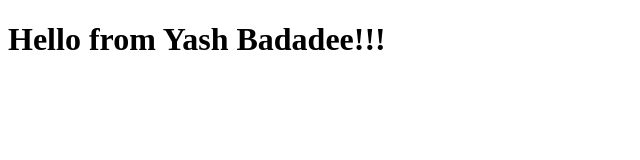
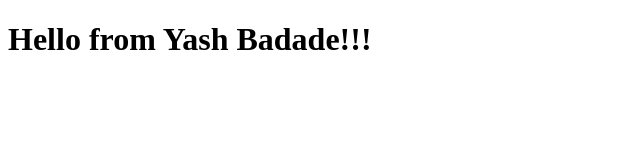
Before and after one commit to Yashbadade/Simple-html-site, a plain HTML site: page index.html in a window 1280 px wide. Shown: the full height of the page, 0-640 px from the left. Drawn offline with Linux system fonts and the light colour scheme.

Commit message:
Updated2

```diff
--- a/index.html
+++ b/index.html
@@ -4,6 +4,6 @@
   <title>My Simple Page</title>
 </head>
 <body>
-  <h1>Hello from Yash Badadee!!!</h1>
+  <h1>Hello from Yash Badade!!!</h1>
 </body>
 </html>
```
